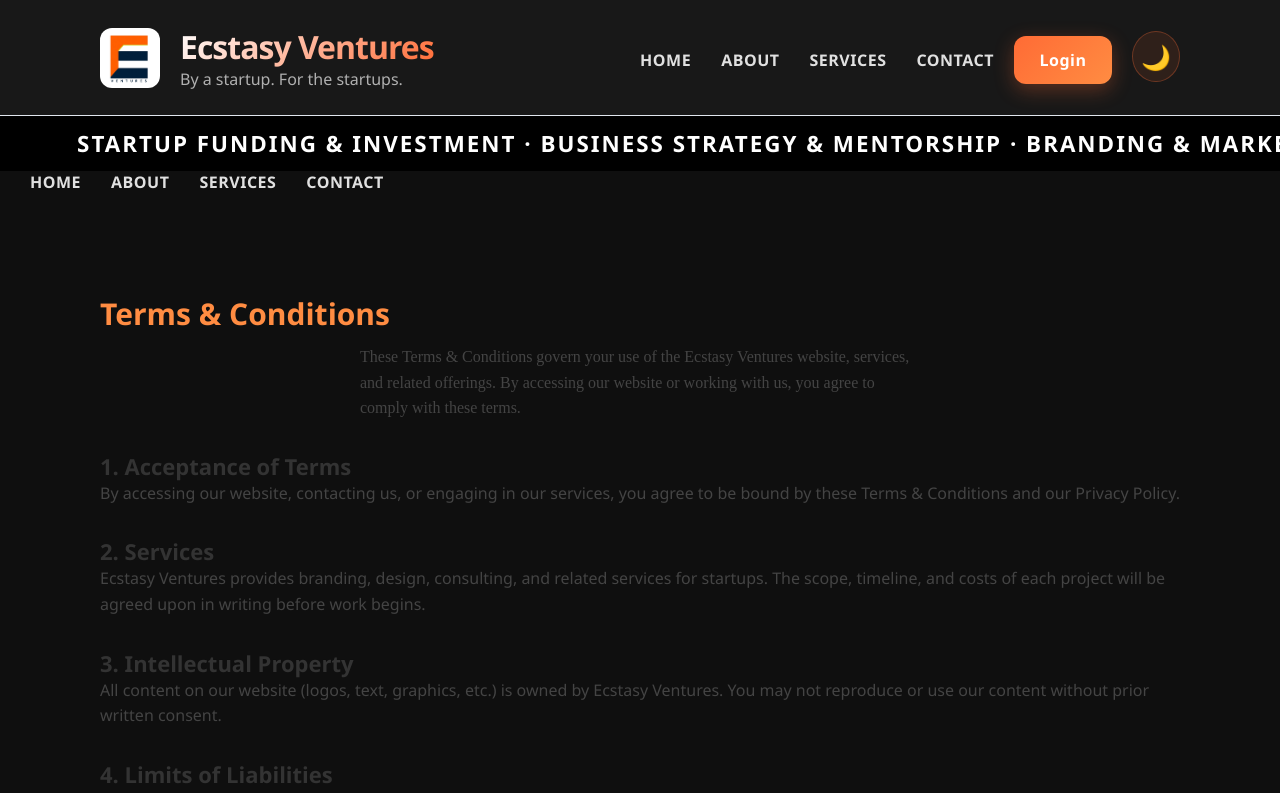
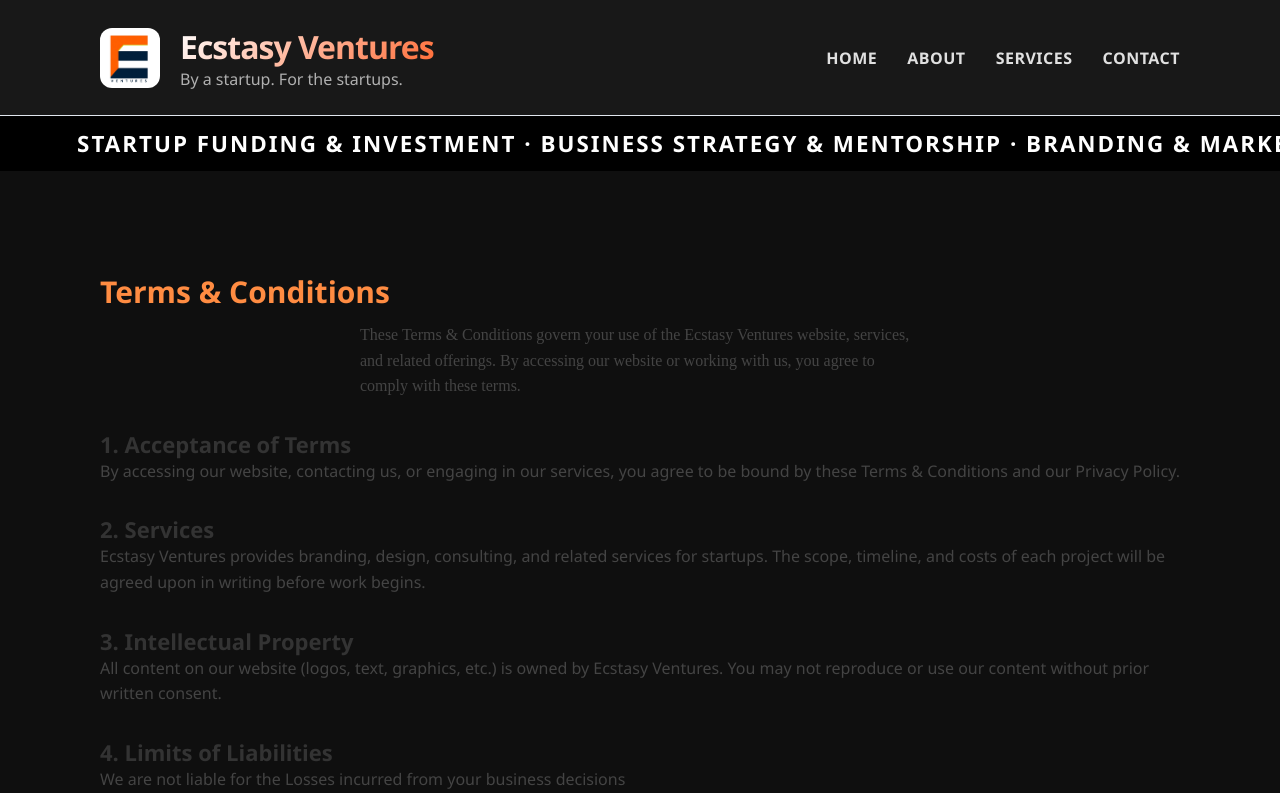
Before and after one commit to EcstasyVentures/EcstasyVentures, a React (Create React App) app: page /terms in a window 1280 px wide. Shown: the top 793 px of the page. Built offline with nearby package versions, Linux system fonts and the light colour scheme.

Commit message:
header bugfix

```diff
--- a/src/components/Header.jsx
+++ b/src/components/Header.jsx
@@ -48,7 +48,7 @@
                         <Link to="/services">Services</Link>
                         {/* <Link to="/portfolio">Portfolio</Link> */}
                         <Link to="/contact">Contact</Link>
-                        <button
+                        {/*<button
                             className="admin-btn"
                             onClick={() => setShowLogin(true)}
                         >
@@ -60,7 +60,7 @@
                             aria-label="Toggle dark mode"
                         >
                             {darkMode ? '☀️' : '🌙'}
-                        </button>
+                        </button>*/}
                     </nav>
                 </div>
 
@@ -75,26 +75,6 @@
                         Tech & Product Development · Operations & Scaling Support
                     </div>
                 </div>
-                <nav>
-                    <Link to="/">Home</Link>
-                    <Link to="/about">About</Link>
-                    <Link to="/services">Services</Link>
-                    {/* <Link to="/portfolio">Portfolio</Link> */}
-                    <Link to="/contact">Contact</Link>
-                    {/*<button
-                        className="admin-btn"
-                        onClick={() => setShowLogin(true)}
-                    >
-                        Login
-                    </button>
-                    <button
-                        className="theme-toggle"
-                        onClick={toggleDarkMode}
-                        aria-label="Toggle dark mode"
-                    >
-                        {darkMode ? '☀️' : '🌙'}
-                    </button>*/}
-                </nav>
             </header>
             {showLogin && <LoginModal onClose={() => setShowLogin(false)} />}
         </>
```
